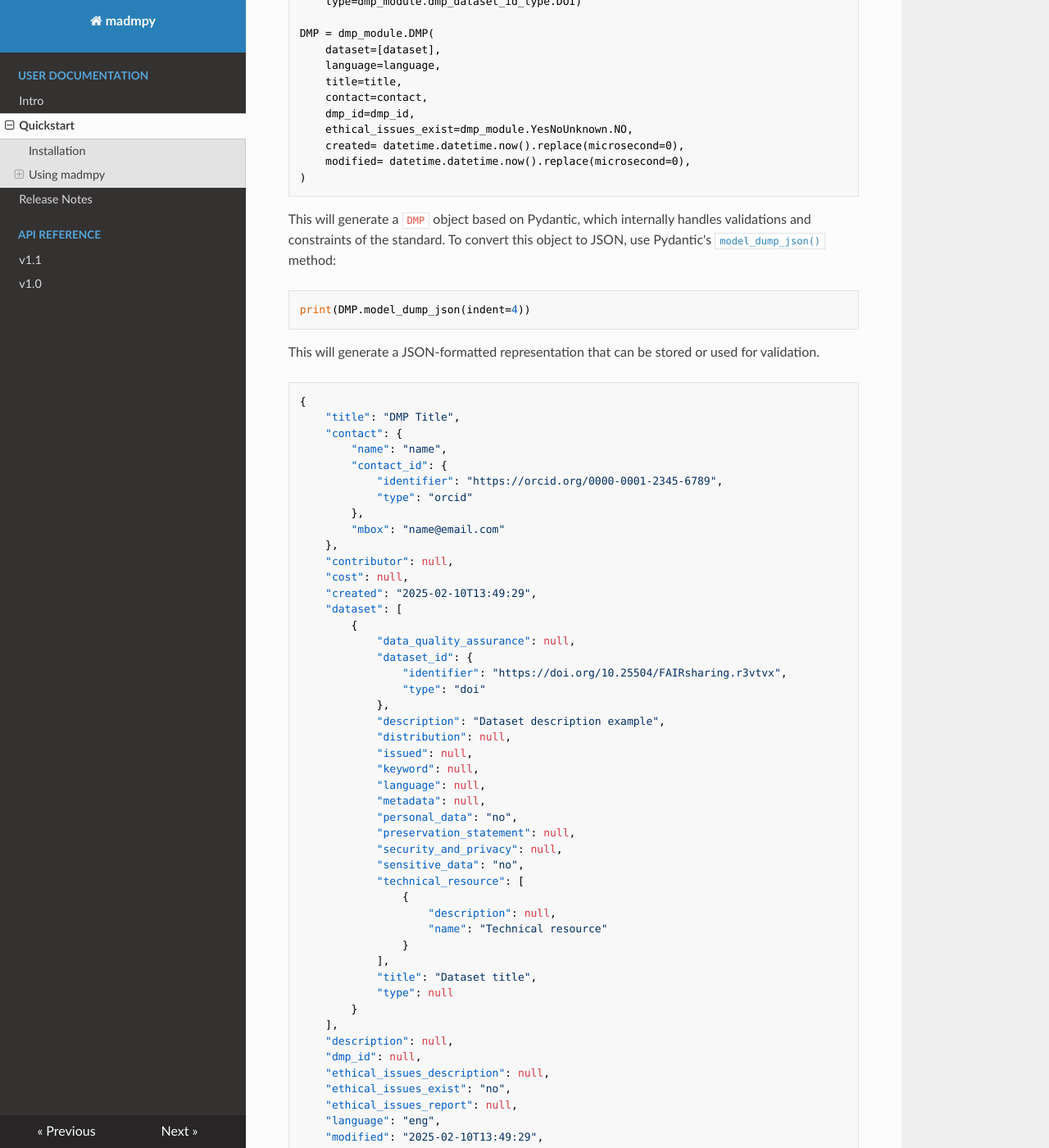
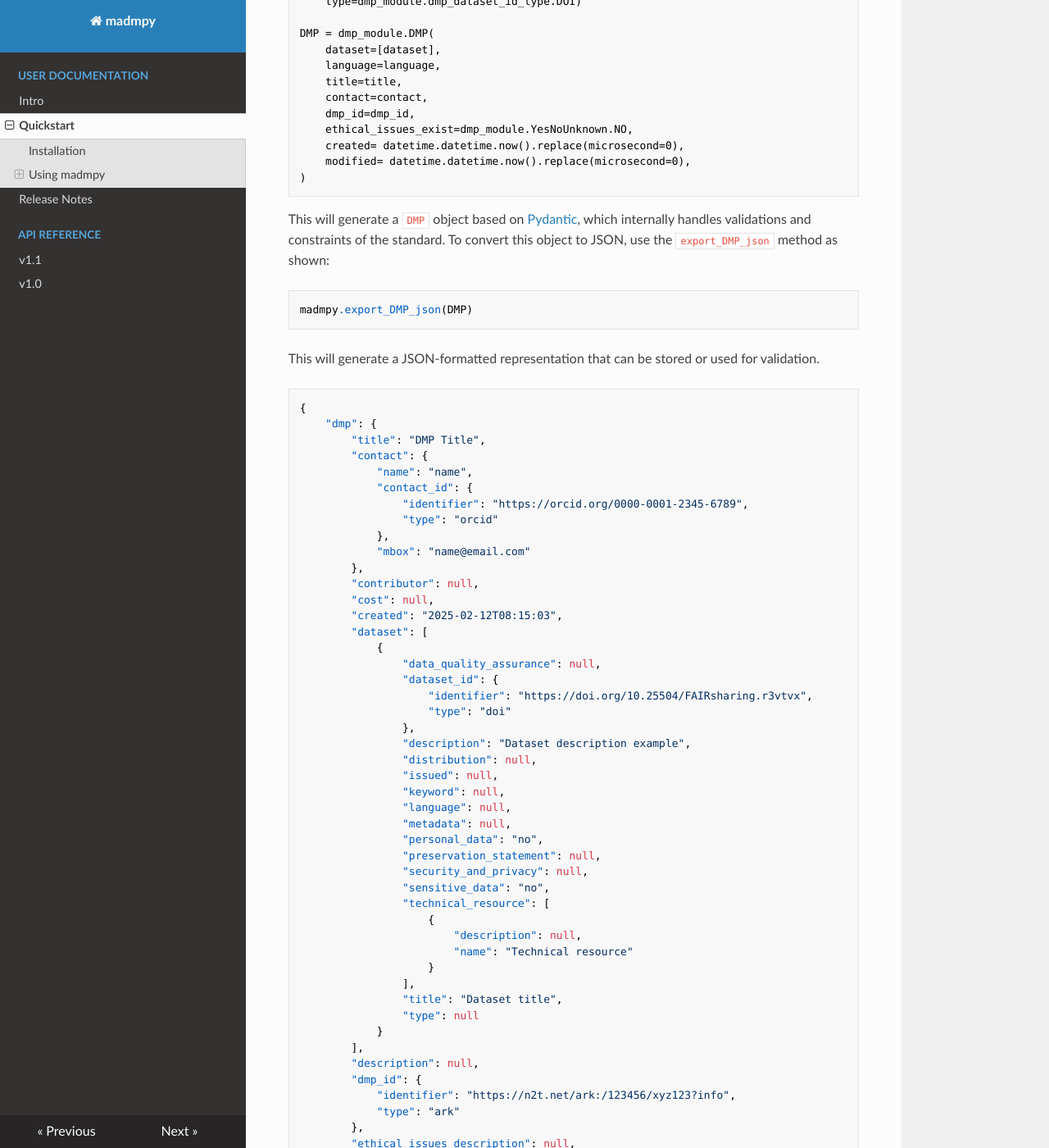
Before and after one commit to msicilia/madmpy, an MkDocs documentation site: the page built from docs/quickstart.md, in a window 1280 px wide and 1400 px high, scrolled down 2489 px. Shown: the whole window at 82% size. Built offline with MkDocs 1.6.1, drawn with Linux system fonts in a browser that asks for light colours; nearby versions of some CDN libraries; some of the changed text lies outside the part shown.

Commit message:
initial release

````diff
--- a/docs/quickstart.md
+++ b/docs/quickstart.md
@@ -113,63 +113,67 @@ DMP = dmp_module.DMP(
 )
 ```
 
-This will generate a `DMP` object based on Pydantic, which internally handles validations and constraints of the standard. To convert this object to JSON, use Pydantic's [`model_dump_json()`](https://docs.pydantic.dev/latest/api/base_model/#pydantic.BaseModel.model_dump_json) method:
-
+This will generate a `DMP` object based on [Pydantic](https://docs.pydantic.dev/latest/), which internally handles validations and constraints of the standard. To convert this object to JSON, use the `export_DMP_json` method as shown:
 ```python
-print(DMP.model_dump_json(indent=4))
+madmpy.export_DMP_json(DMP)
 ```
 
 This will generate a JSON-formatted representation that can be stored or used for validation.
 
 ``` json
 {
-    "title": "DMP Title",
-    "contact": {
-        "name": "name",
-        "contact_id": {
-            "identifier": "https://orcid.org/0000-0001-2345-6789",
-            "type": "orcid"
+    "dmp": {
+        "title": "DMP Title",
+        "contact": {
+            "name": "name",
+            "contact_id": {
+                "identifier": "https://orcid.org/0000-0001-2345-6789",
+                "type": "orcid"
+            },
+            "mbox": "name@email.com"
         },
-        "mbox": "name@email.com"
-    },
-    "contributor": null,
-    "cost": null,
-    "created": "2025-02-10T13:49:29",
-    "dataset": [
-        {
-            "data_quality_assurance": null,
-            "dataset_id": {
-                "identifier": "https://doi.org/10.25504/FAIRsharing.r3vtvx",
-                "type": "doi"
-            },
-            "description": "Dataset description example",
-            "distribution": null,
-            "issued": null,
-            "keyword": null,
-            "language": null,
-            "metadata": null,
-            "personal_data": "no",
-            "preservation_statement": null,
-            "security_and_privacy": null,
-            "sensitive_data": "no",
-            "technical_resource": [
-                {
-                    "description": null,
-                    "name": "Technical resource"
-                }
-            ],
-            "title": "Dataset title",
-            "type": null
-        }
-    ],
-    "description": null,
-    "dmp_id": null,
-    "ethical_issues_description": null,
-    "ethical_issues_exist": "no",
-    "ethical_issues_report": null,
-    "language": "eng",
-    "modified": "2025-02-10T13:49:29",
-    "project": null
+        "contributor": null,
+        "cost": null,
+        "created": "2025-02-12T08:15:03",
+        "dataset": [
+            {
+                "data_quality_assurance": null,
+                "dataset_id": {
+                    "identifier": "https://doi.org/10.25504/FAIRsharing.r3vtvx",
+                    "type": "doi"
+                },
+                "description": "Dataset description example",
+                "distribution": null,
+                "issued": null,
+                "keyword": null,
+                "language": null,
+                "metadata": null,
+                "personal_data": "no",
+                "preservation_statement": null,
+                "security_and_privacy": null,
+                "sensitive_data": "no",
+                "technical_resource": [
+                    {
+                        "description": null,
+                        "name": "Technical resource"
+                    }
+                ],
+                "title": "Dataset title",
+                "type": null
+            }
+        ],
+        "description": null,
+        "dmp_id": {
+            "identifier": "https://n2t.net/ark:/123456/xyz123?info",
+            "type": "ark"
+        },
+        "ethical_issues_description": null,
+        "ethical_issues_exist": "no",
+        "ethical_issues_report": null,
+        "language": "eng",
+        "modified": "2025-02-12T08:15:03",
+        "project": null
+    }
 }
 ```
 
--- a/pyproject.toml
+++ b/pyproject.toml
@@ -1,6 +1,6 @@
 [project]
 name = "madmpy"
-version = "0.1.0"
+version = "0.1.1"
 description = "Validating RDA DMP Common Standard"
 readme = "README.md"
 requires-python = ">=3.11"
````
Also changed, not shown: README.md (+54 -32 lines), src/madmpy/__init__.py (+13 -0 lines), 2 other files.
